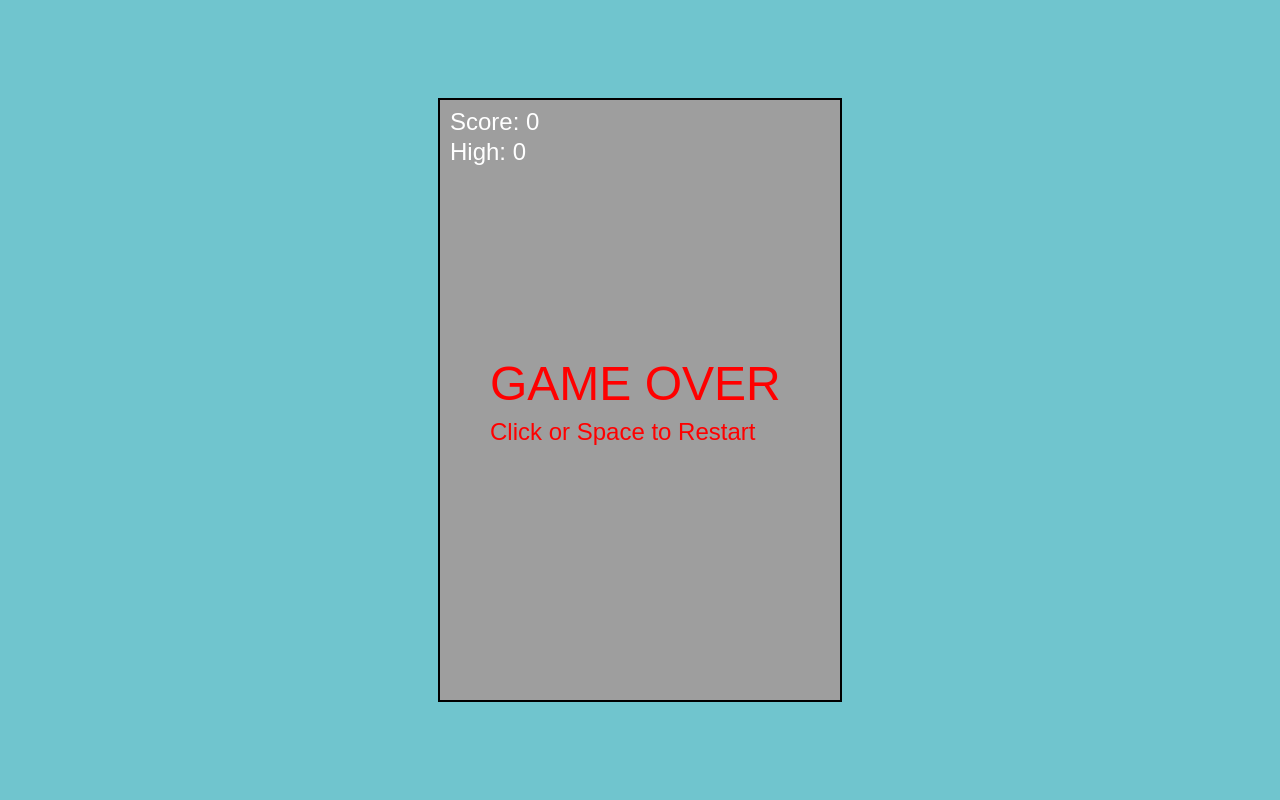
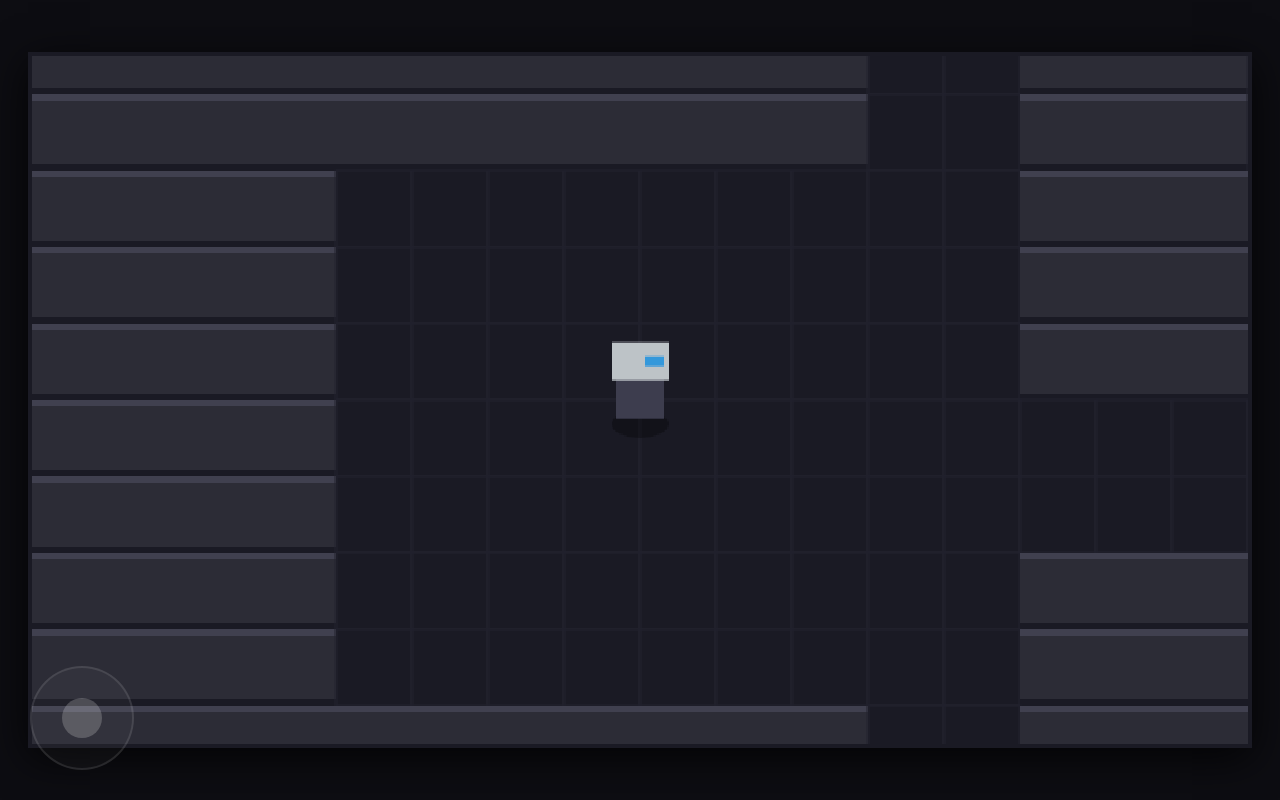
Before and after one commit to kiyotakaxzc34/kiyotakaxzc34.github.io, a plain HTML site: page index.html in a window 1280 px wide. Drawn offline with Linux system fonts and the light colour scheme.

Commit message:
Update index.html

```diff
--- a/index.html
+++ b/index.html
@@ -1,153 +1,273 @@
 <!DOCTYPE html>
 <html lang="ru">
 <head>
-<meta charset="UTF-8">
-<title>Flappy Bird Pro</title>
-<style>
-    * { margin: 0; padding: 0; box-sizing: border-box; }
-    body { background: #70c5ce; display: flex; justify-content: center; align-items: center; height: 100vh; font-family: Arial, sans-serif; }
-    canvas { background: #70c5ce; display: block; border: 2px solid #000; }
-</style>
+    <meta charset="UTF-8">
+    <meta name="viewport" content="width=device-width, initial-scale=1.0, maximum-scale=1.0, user-scalable=no">
+    <title>Pixel Dungeon - 16:9 Aspect Ratio</title>
+    <style>
+        body {
+            margin: 0;
+            background-color: #0d0d12;
+            display: flex;
+            flex-direction: column;
+            align-items: center;
+            justify-content: center;
+            height: 100vh;
+            width: 100vw;
+            overflow: hidden;
+            touch-action: none;
+        }
+        #canvas-container {
+            position: relative;
+            /* Обеспечиваем контейнер 16:9 */
+            width: 95vw;
+            aspect-ratio: 16 / 9;
+            max-height: 90vh;
+            display: flex;
+            align-items: center;
+            justify-content: center;
+        }
+        canvas {
+            image-rendering: pixelated;
+            border: 4px solid #1a1a24;
+            background: #15151b;
+            width: 100%;
+            height: 100%;
+            box-shadow: 0 10px 40px rgba(0,0,0,0.8);
+        }
+        #joystick-zone {
+            position: fixed;
+            bottom: 30px;
+            left: 30px;
+            width: 100px;
+            height: 100px;
+            background: rgba(255, 255, 255, 0.03);
+            border-radius: 50%;
+            border: 2px solid rgba(255, 255, 255, 0.1);
+            display: flex;
+            align-items: center;
+            justify-content: center;
+            z-index: 10;
+        }
+        #joystick-knob {
+            width: 40px;
+            height: 40px;
+            background: rgba(255, 255, 255, 0.2);
+            border-radius: 50%;
+            position: absolute;
+            pointer-events: none;
+        }
+    </style>
 </head>
 <body>
-<canvas id="game" width="400" height="600"></canvas>
+
+    <div id="canvas-container">
+        <canvas id="gameCanvas"></canvas>
+    </div>
+
+    <div id="joystick-zone">
+        <div id="joystick-knob"></div>
+    </div>
 
 <script>
-// Canvas
-const canvas = document.getElementById('game');
+const canvas = document.getElementById('gameCanvas');
 const ctx = canvas.getContext('2d');
 
-// Game Variables
-let bird = { x: 80, y: 300, width: 34, height: 24, velocity: 0, gravity: 0.6, jump: -10, frame: 0 };
-let pipes = [];
-let pipeWidth = 60;
-let gap = 150;
-let frameCount = 0;
-let score = 0;
-let highScore = 0;
-let gameOver = false;
+const TILE_SIZE = 16;
+const SCALE = 3;
+const SZ = TILE_SIZE * SCALE;
 
-// Images
-const birdImg = new Image();
-birdImg.src = 'https://i.ibb.co/ck1SGFJ/bird.png';
-const bgImg = new Image();
-bgImg.src = 'https://i.ibb.co/r2Mx7GZ/bg.png';
-const groundImg = new Image();
-groundImg.src = 'https://i.ibb.co/8r3gVnk/ground.png';
+// Логический размер карты (весь уровень)
+const MAP_COLS = 60;
+const MAP_ROWS = 45;
 
-// Sounds
-const flapSound = new Audio('https://freesound.org/data/previews/331/331912_3248244-lq.mp3');
-const hitSound = new Audio('https://freesound.org/data/previews/331/331912_3248244-lq.mp3');
+// Видимая область в формате 16:9 (примерно 16 на 9 тайлов)
+const VIEW_WIDTH_TILES = 16;
+const VIEW_HEIGHT_TILES = 9;
 
-// Controls
-document.addEventListener('keydown', (e) => { if(e.code === 'Space') flap(); });
-document.addEventListener('click', flap);
+// Устанавливаем внутреннее разрешение канваса
+canvas.width = VIEW_WIDTH_TILES * SZ;
+canvas.height = VIEW_HEIGHT_TILES * SZ;
 
-function flap() {
-    bird.velocity = bird.jump;
-    flapSound.play();
-}
+let map = [];
+let rooms = [];
 
-// Create pipes
-function createPipe() {
-    let topHeight = Math.random() * 250 + 50;
-    pipes.push({ x: canvas.width, top: topHeight, bottom: topHeight + gap });
-}
+function generateSoulKnightMap() {
+    map = Array.from({length: MAP_ROWS}, () => new Array(MAP_COLS).fill(1));
+    rooms = [];
 
-// Collision detection
-function checkCollision(pipe) {
-    if (bird.x + bird.width > pipe.x && bird.x < pipe.x + pipeWidth) {
-        if (bird.y < pipe.top || bird.y + bird.height > pipe.bottom) return true;
-    }
-    return false;
-}
+    const minSize = 7;
+    const maxSize = 12;
+    const count = 10;
 
-// Reset game
-function reset() {
-    bird.y = 300;
-    bird.velocity = 0;
-    pipes = [];
-    score = 0;
-    gameOver = false;
-}
+    for (let i = 0; i < count; i++) {
+        let w = Math.floor(Math.random() * (maxSize - minSize)) + minSize;
+        let h = Math.floor(Math.random() * (maxSize - minSize)) + minSize;
+        let x = Math.floor(Math.random() * (MAP_COLS - w - 2)) + 1;
+        let y = Math.floor(Math.random() * (MAP_ROWS - h - 2)) + 1;
 
-// Update game
-function update() {
-    if (gameOver) return;
+        let newRoom = { x, y, w, h, cx: Math.floor(x + w / 2), cy: Math.floor(y + h / 2) };
+        let intersects = rooms.some(r => !(newRoom.x + newRoom.w + 2 < r.x || newRoom.x > r.x + r.w + 2 || newRoom.y + newRoom.h + 2 < r.y || newRoom.y > r.h + r.y + 2));
 
-    bird.velocity += bird.gravity;
-    bird.y += bird.velocity;
-
-    frameCount++;
-    if (frameCount % 90 === 0) createPipe();
-
-    pipes.forEach((pipe, i) => {
-        pipe.x -= 2;
-
-        if (checkCollision(pipe)) {
-            gameOver = true;
-            hitSound.play();
-            if (score > highScore) highScore = score;
+        if (!intersects) {
+            for (let ry = newRoom.y; ry < newRoom.y + newRoom.h; ry++) {
+                for (let rx = newRoom.x; rx < newRoom.x + newRoom.w; rx++) {
+                    map[ry][rx] = 0;
+                }
+            }
+            if (rooms.length > 0) {
+                let prev = rooms[rooms.length - 1];
+                createCorridors(prev.cx, prev.cy, newRoom.cx, newRoom.cy);
+            }
+            rooms.push(newRoom);
         }
-
-        if (pipe.x + pipeWidth < 0) pipes.splice(i, 1);
-        if (pipe.x + pipeWidth === bird.x) score++;
-    });
-
-    if (bird.y + bird.height >= canvas.height - 50 || bird.y < 0) {
-        gameOver = true;
-        hitSound.play();
-        if (score > highScore) highScore = score;
     }
 }
 
-// Draw everything
-function draw() {
-    ctx.clearRect(0, 0, canvas.width, canvas.height);
-
-    // Background
-    ctx.drawImage(bgImg, 0, 0, canvas.width, canvas.height);
-
-    // Pipes
-    ctx.fillStyle = '#008000';
-    pipes.forEach(pipe => {
-        ctx.fillRect(pipe.x, 0, pipeWidth, pipe.top);
-        ctx.fillRect(pipe.x, pipe.bottom, pipeWidth, canvas.height - pipe.bottom - 50);
-    });
-
-    // Bird
-    ctx.drawImage(birdImg, bird.x, bird.y, bird.width, bird.height);
-
-    // Ground
-    ctx.drawImage(groundImg, 0, canvas.height - 50, canvas.width, 50);
-
-    // Score
-    ctx.fillStyle = 'white';
-    ctx.font = '24px Arial';
-    ctx.fillText('Score: ' + score, 10, 30);
-    ctx.fillText('High: ' + highScore, 10, 60);
-
-    if (gameOver) {
-        ctx.fillStyle = 'red';
-        ctx.font = '48px Arial';
-        ctx.fillText('GAME OVER', 50, canvas.height / 2);
-        ctx.font = '24px Arial';
-        ctx.fillText('Click or Space to Restart', 50, canvas.height / 2 + 40);
+function createCorridors(x1, y1, x2, y2) {
+    let x = x1;
+    let y = y1;
+    while (x !== x2) {
+        map[y][x] = 0;
+        if(y+1 < MAP_ROWS) map[y+1][x] = 0; // ширина 2
+        x += x > x2 ? -1 : 1;
+    }
+    while (y !== y2) {
+        map[y][x] = 0;
+        if(x+1 < MAP_COLS) map[y][x+1] = 0; // ширина 2
+        y += y > y2 ? -1 : 1;
     }
 }
 
-// Game loop
-function loop() {
-    update();
-    draw();
+const player = {
+    x: 0, y: 0,
+    vx: 0, vy: 0,
+    speed: 0.16,
+    flip: false,
+
+    spawn() {
+        if(rooms.length > 0) {
+            this.x = rooms[0].cx;
+            this.y = rooms[0].cy;
+            this.vx = this.x;
+            this.vy = this.y;
+        }
+    },
+
+    update(ix, iy) {
+        let nx = this.x + ix * this.speed;
+        let ny = this.y + iy * this.speed;
+        if (!this.checkWall(nx, this.y)) this.x = nx;
+        if (!this.checkWall(this.x, ny)) this.y = ny;
+        if (ix < 0) this.flip = true;
+        if (ix > 0) this.flip = false;
+        this.vx += (this.x - this.vx) * 0.2;
+        this.vy += (this.y - this.vy) * 0.2;
+    },
+
+    checkWall(nx, ny) {
+        const r = 0.35;
+        const pts = [[nx-r, ny-r], [nx+r, ny-r], [nx-r, ny+r], [nx+r, ny+r]];
+        return pts.some(p => map[Math.floor(p[1])][Math.floor(p[0])] === 1);
+    },
+
+    draw(t, camX, camY) {
+        const bounce = Math.sin(t / 120) * 1.5;
+        const dx = (this.vx - camX) * SZ;
+        const dy = (this.vy - camY) * SZ;
+
+        ctx.save();
+        ctx.translate(dx, dy);
+        if (this.flip) ctx.scale(-1, 1);
+
+        // Shadow
+        ctx.fillStyle = "rgba(0,0,0,0.3)";
+        ctx.beginPath(); ctx.ellipse(0, 5*SCALE, 6*SCALE, 3*SCALE, 0, 0, 7); ctx.fill();
+
+        // Knight Body
+        ctx.fillStyle = "#3d3d4e";
+        ctx.fillRect(-5*SCALE, (-4+bounce)*SCALE, 10*SCALE, 9*SCALE);
+        // Helmet
+        ctx.fillStyle = "#bdc3c7";
+        ctx.fillRect(-6*SCALE, (-11+bounce)*SCALE, 12*SCALE, 8*SCALE);
+        // Eyes
+        ctx.fillStyle = "#3498db";
+        ctx.fillRect(this.flip ? -5*SCALE : 1*SCALE, (-8+bounce)*SCALE, 4*SCALE, 2*SCALE);
+
+        ctx.restore();
+    }
+};
+
+const camera = {
+    x: 0, y: 0,
+    update(tx, ty) {
+        let targetCamX = tx - VIEW_WIDTH_TILES / 2;
+        let targetCamY = ty - VIEW_HEIGHT_TILES / 2;
+        this.x = Math.max(0, Math.min(targetCamX, MAP_COLS - VIEW_WIDTH_TILES));
+        this.y = Math.max(0, Math.min(targetCamY, MAP_ROWS - VIEW_HEIGHT_TILES));
+    }
+};
+
+function drawTile(x, y, type) {
+    if (type === 1) {
+        // Wall
+        ctx.fillStyle = "#2c2c36";
+        ctx.fillRect(x, y, SZ, SZ);
+        ctx.fillStyle = "#40404f"; ctx.fillRect(x, y, SZ, 4);
+        ctx.fillStyle = "#1a1a24"; ctx.fillRect(x, y + SZ - 4, SZ, 4);
+    } else {
+        // Floor
+        ctx.fillStyle = "#1a1a24";
+        ctx.fillRect(x, y, SZ, SZ);
+        ctx.strokeStyle = "#22222e";
+        ctx.strokeRect(x, y, SZ, SZ);
+    }
+}
+
+// Joystick logic
+const zone = document.getElementById('joystick-zone');
+const knob = document.getElementById('joystick-knob');
+let joy = { x: 0, y: 0, active: false };
+
+function moveJoy(e) {
+    if (!joy.active) return;
+    const r = zone.getBoundingClientRect();
+    const cx = r.left + r.width/2, cy = r.top + r.height/2;
+    const ex = e.touches ? e.touches[0].clientX : e.clientX;
+    const ey = e.touches ? e.touches[0].clientY : e.clientY;
+    let dx = ex - cx, dy = ey - cy;
+    const d = Math.sqrt(dx*dx + dy*dy);
+    const m = 35;
+    if (d > m) { dx *= m/d; dy *= m/d; }
+    knob.style.transform = `translate(${dx}px, ${dy}px)`;
+    joy.x = dx / m; joy.y = dy / m;
+}
+
+zone.addEventListener('pointerdown', e => { joy.active = true; moveJoy(e); });
+window.addEventListener('pointermove', moveJoy);
+window.addEventListener('pointerup', () => { joy.active = false; joy.x = 0; joy.y = 0; knob.style.transform = 'translate(0,0)'; });
+
+generateSoulKnightMap();
+player.spawn();
+
+function loop(t) {
+    camera.update(player.vx, player.vy);
+    ctx.clearRect(0,0, canvas.width, canvas.height);
+
+    const sC = Math.floor(camera.x), eC = Math.min(MAP_COLS, sC + VIEW_WIDTH_TILES + 1);
+    const sR = Math.floor(camera.y), eR = Math.min(MAP_ROWS, sR + VIEW_HEIGHT_TILES + 1);
+
+    for(let r=sR; r<eR; r++) {
+        for(let c=sC; c<eC; c++) {
+            drawTile((c - camera.x) * SZ, (r - camera.y) * SZ, map[r][c]);
+        }
+    }
+
+    player.update(joy.active ? joy.x : 0, joy.active ? joy.y : 0);
+    player.draw(t, camera.x, camera.y);
     requestAnimationFrame(loop);
 }
-
-loop();
-
-// Restart on click if game over
-canvas.addEventListener('click', () => { if(gameOver) reset(); });
-document.addEventListener('keydown', (e) => { if(e.code === 'Space' && gameOver) reset(); });
+requestAnimationFrame(loop);
 </script>
 </body>
 </html>
```
